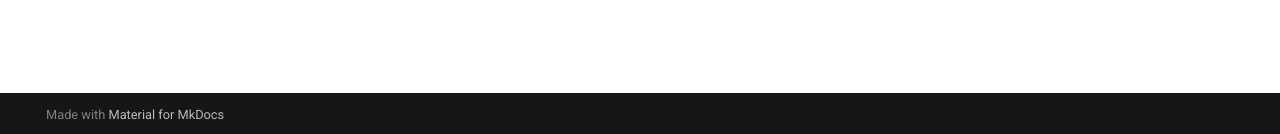
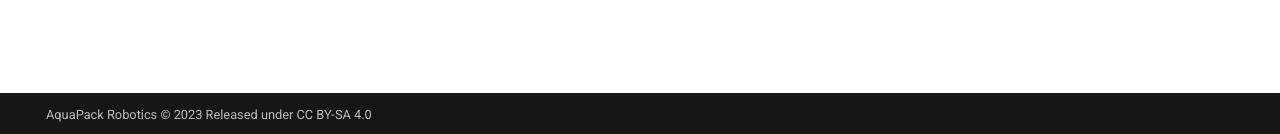
Before and after one commit to ncsurobotics/SW8-Documentation, an MkDocs documentation site: the page built from docs/index.md, in a window 1280 px wide. Shown: the part 763-897 px from the top of the page. Built offline with MkDocs 1.6.1 and Material for MkDocs 9.7.7, drawn with Linux system fonts in a browser that asks for light colours.

Commit message:
Add license and copyright notice

```diff
--- a/docs/stylesheets/extra.css
+++ b/docs/stylesheets/extra.css
@@ -2,6 +2,9 @@
     --md-primary-fg-color: #B90000;
     --md-primary-fg-color--light: #CC0000;
     --md-primary-fg-color--dark: #990000;
+
+    --md-accent-fg-color: #C90000;
+    --md-accent-fg-color--transparent: #BC0000;
 }
 
 [data-md-color-scheme="default"] {
--- a/mkdocs.yml
+++ b/mkdocs.yml
@@ -15,6 +15,9 @@ theme:
       toggle:
         icon: material/toggle-switch
         name: Switch to light mode
+extra:
+  generator: false
+copyright: AquaPack Robotics &copy; 2023 Released under <a href="https://creativecommons.org/licenses/by-sa/4.0/">CC BY-SA 4.0</a>
 nav:
   - Home: index.md
   - Electrical:
```
